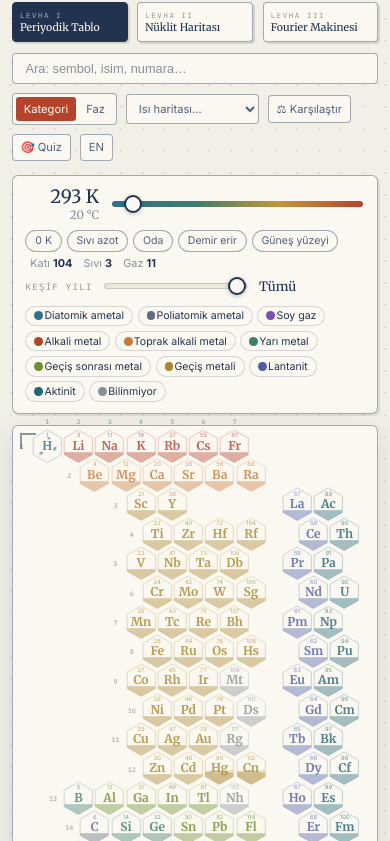
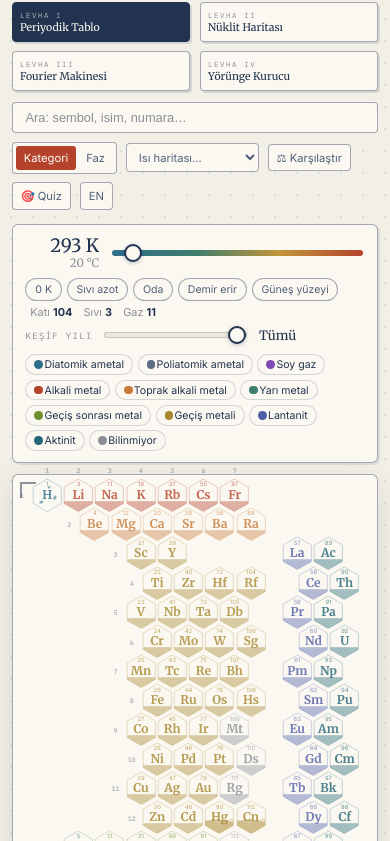
Before and after one commit to hakanatas/interactive-periodic-table, a plain HTML site: page index.html in a window 390 px wide. Shown: the part 58-899 px from the top of the page. Drawn offline with Linux system fonts and the light colour scheme; animation ran at ten frames a second.

Commit message:
Levha IV (Yörünge Kurucu) sekmesi; 4 sekme mobilde 2x2 dizilim
Co-Authored-By: Claude Fable 5 <noreply@anthropic.com>

```diff
--- a/app.js
+++ b/app.js
@@ -48,8 +48,8 @@ const L = {
     quizProgress: "Soru {i}/10 · Skor {s}",
     isotopes: "🧭 İzotoplar",
     kicker: "Etkileşimli Bilim Levhaları",
-    fig1: "Levha I", fig2: "Levha II", fig3: "Levha III",
-    tabPt: "Periyodik Tablo", tabNuc: "Nüklit Haritası", tabFx: "Fourier Makinesi",
+    fig1: "Levha I", fig2: "Levha II", fig3: "Levha III", fig4: "Levha IV",
+    tabPt: "Periyodik Tablo", tabNuc: "Nüklit Haritası", tabFx: "Fourier Makinesi", tabOrb: "Yörünge Kurucu",
     caption1: "Levha I — Elementler · N = 118",
   },
   en: {
@@ -78,8 +78,8 @@ const L = {
     quizProgress: "Question {i}/10 · Score {s}",
     isotopes: "🧭 Isotopes",
     kicker: "Interactive Science Plates",
-    fig1: "Plate I", fig2: "Plate II", fig3: "Plate III",
-    tabPt: "Periodic Table", tabNuc: "Nuclide Map", tabFx: "Fourier Machine",
+    fig1: "Plate I", fig2: "Plate II", fig3: "Plate III", fig4: "Plate IV",
+    tabPt: "Periodic Table", tabNuc: "Nuclide Map", tabFx: "Fourier Machine", tabOrb: "Orbit Builder",
     caption1: "Plate I — Elements · N = 118",
   },
 };
--- a/index.html
+++ b/index.html
@@ -24,6 +24,10 @@
     <a class="plate-tab page-link" href="https://hakanatas.github.io/fourier-cizim-makinesi/">
       <span class="fig" data-i18n="fig3">Levha III</span>
       <span class="lbl" data-i18n="tabFx">Fourier Makinesi</span>
+    </a>
+    <a class="plate-tab page-link" href="https://hakanatas.github.io/yorunge-kurucu/">
+      <span class="fig" data-i18n="fig4">Levha IV</span>
+      <span class="lbl" data-i18n="tabOrb">Yörünge Kurucu</span>
     </a>
   </nav>
   <div class="controls">
--- a/style.css
+++ b/style.css
@@ -57,7 +57,7 @@ body.leaving { animation: pageOut 0.26s ease forwards; }
 .topbar h1 span { color: var(--accent); }
 
 /* levha sekmeleri (sayfalar arası gezinme) */
-.plate-nav { display: flex; gap: 0.6rem; }
+.plate-nav { display: flex; gap: 0.6rem; flex-wrap: wrap; }
 .plate-tab {
   display: flex;
   flex-direction: column;
@@ -601,7 +601,7 @@ input[type="range"]::-moz-range-thumb {
   .brand .kicker { font-size: 0.52rem; letter-spacing: 0.2em; }
   .topbar h1 { font-size: 1.12rem; }
   .plate-nav { width: 100%; }
-  .plate-tab { flex: 1; padding: 0.4rem 0.45rem; }
+  .plate-tab { flex: 1 1 45%; padding: 0.4rem 0.45rem; }
   .plate-tab .lbl { font-size: 0.66rem; white-space: nowrap; }
   .plate-tab .fig { font-size: 0.46rem; }
   .controls { width: 100%; }
```
Also changed, not shown: nuclides.html (+4 -0 lines).
